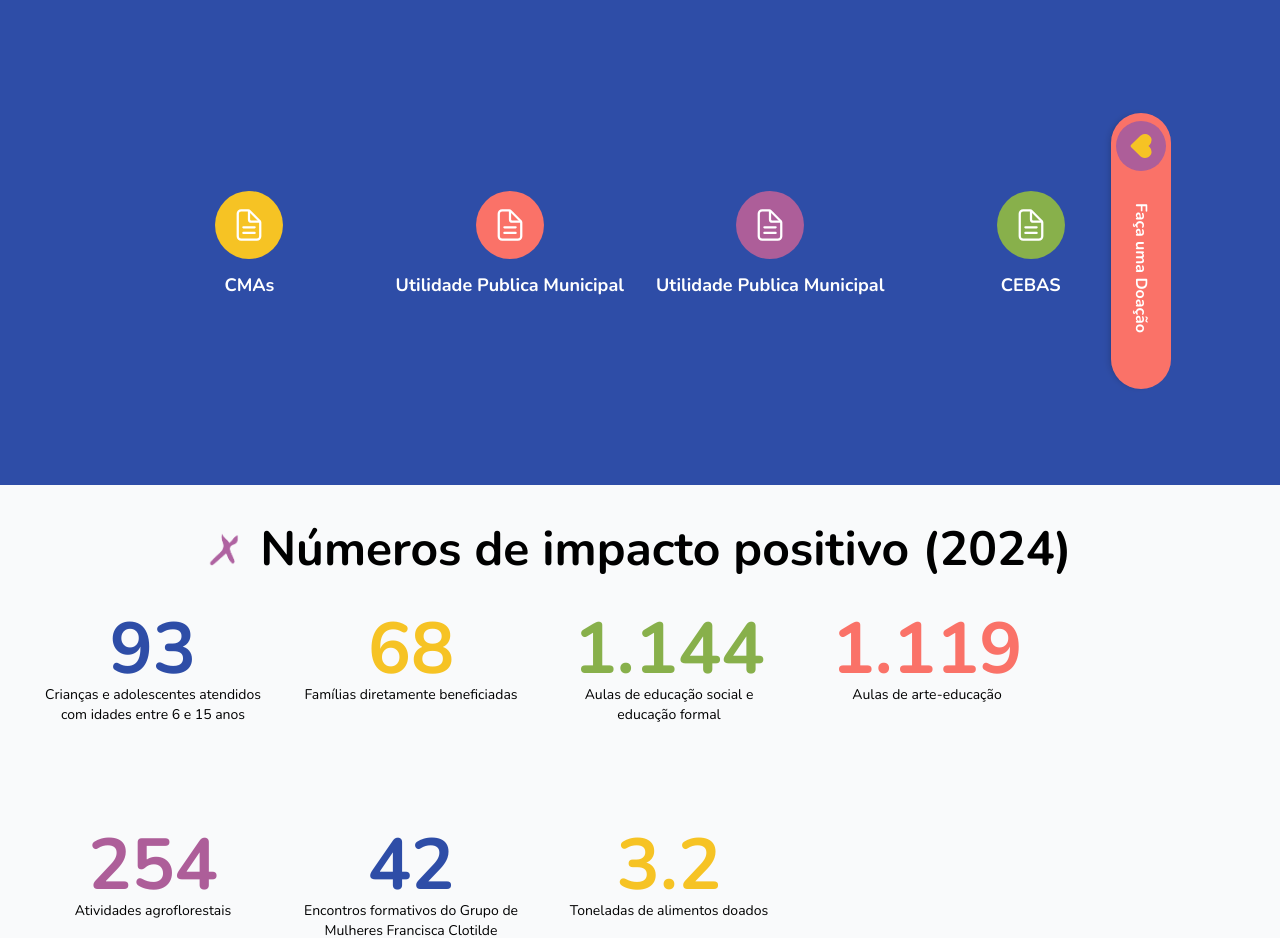
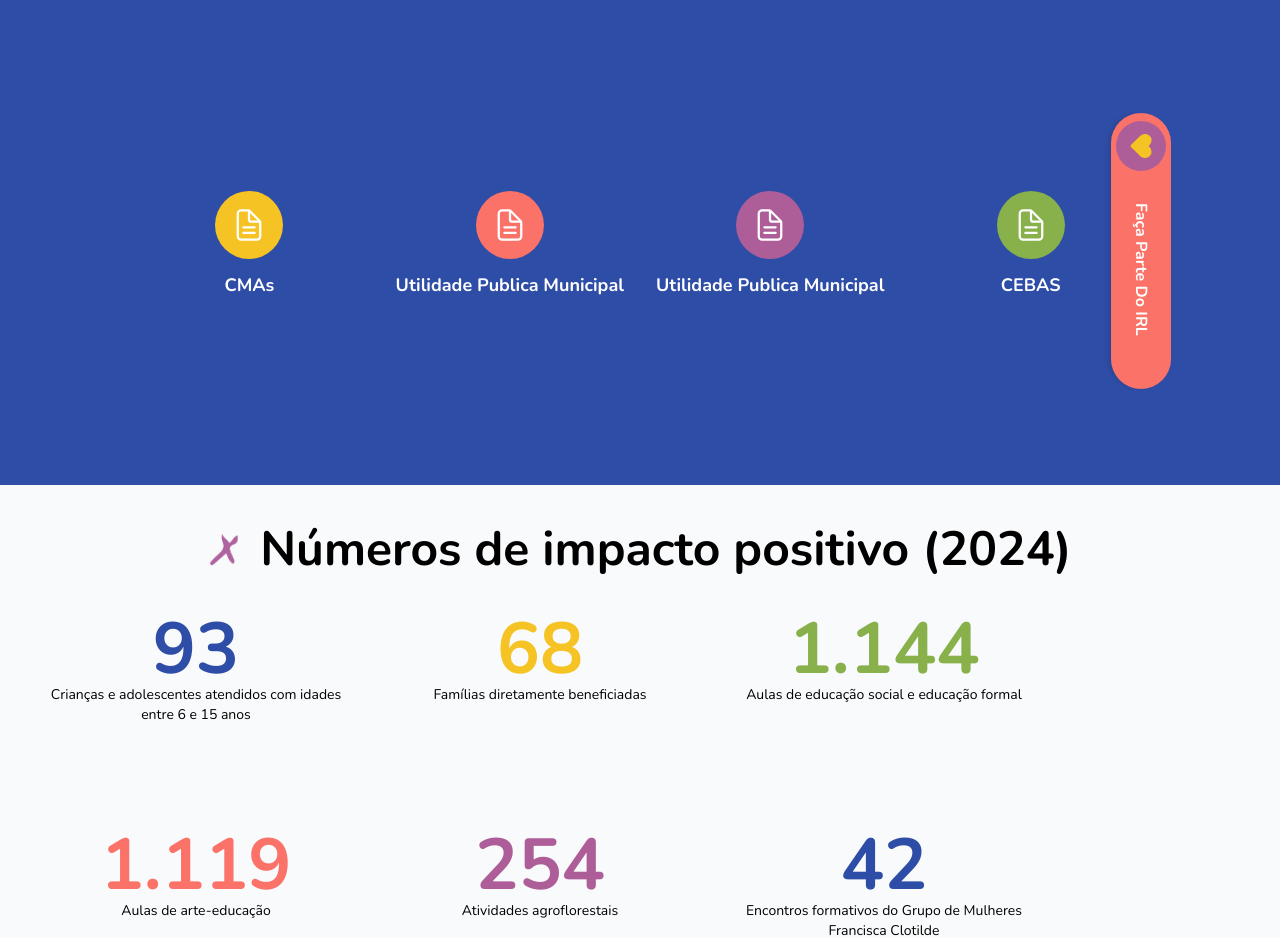
Before and after one commit to flaviare1s/irl, a React (Vite) app: page /transparencia in a window 1280 px wide. Shown: the part 179-1117 px from the top of the page. Built offline with nearby package versions, Linux system fonts and the light colour scheme.

Commit message:
Altera vídeo e ajusta texto do botão de doações e números.

```diff
--- a/src/components/BotaoDoacoes.jsx
+++ b/src/components/BotaoDoacoes.jsx
@@ -2,7 +2,7 @@ import { useState } from 'react';
 import { FaHeart } from 'react-icons/fa'; // Importando o ícone de coração
 import { ModalDoacoesMobile } from './ModalDoacoesMobile';
 
-export const BotaoDoacoes = ({ text = 'Faça uma Doação', bgColor = 'bg-living-coral' }) => {
+export const BotaoDoacoes = ({ bgColor = 'bg-living-coral' }) => {
   const [isOpen, setIsOpen] = useState(false)
   const openModal = () => setIsOpen(true)
   const closeModal = () => setIsOpen(false)
@@ -15,7 +15,7 @@ export const BotaoDoacoes = ({ text = 'Faça uma Doação', bgColor = 'bg-living
         <div className="bg-radiant-orchid h-[50px] w-[50px] rounded-full flex justify-center items-center mr-8 transform transition-transform duration-300 group-hover:translate-x-3">
           <FaHeart className="text-2xl text-freesia" />
         </div>
-        {text}
+        Faça Parte Do IRL
       </button>
       <ModalDoacoesMobile isOpen={isOpen} closeModal={closeModal} />
     </div>
--- a/src/components/BotaoDoacoesFixed.jsx
+++ b/src/components/BotaoDoacoesFixed.jsx
@@ -2,7 +2,7 @@ import { useState } from 'react';
 import { FaHeart } from 'react-icons/fa';
 import { ModalDoacoesDrawer } from './ModalDoacoesDrawer';
 
-export const BotaoDoacoesFixed = ({ text = 'Faça uma Doação', bgColor = 'bg-living-coral' }) => {
+export const BotaoDoacoesFixed = ({ bgColor = 'bg-living-coral' }) => {
   const [isOpen, setIsOpen] = useState(false);
 
   return (
@@ -14,7 +14,7 @@ export const BotaoDoacoesFixed = ({ text = 'Faça uma Doação', bgColor = 'bg-l
         <div className="bg-radiant-orchid h-[50px] w-[50px] rounded-full flex justify-center items-center mr-8">
           <FaHeart className="text-2xl text-freesia" />
         </div>
-        {text}
+        Faça Parte Do IRL
       </button>
       <ModalDoacoesDrawer isOpen={isOpen} />
     </div>
--- /dev/null
+++ b/src/components/BotaoWhatsappDesktop.jsx
@@ -0,0 +1,14 @@
+import { FaWhatsapp } from "react-icons/fa";
+
+export const BotaoWhatsappDesktop = () => {
+  return (
+    <a
+      href="https://wa.me/5585991464053"
+      target="_blank"
+      rel="noopener noreferrer"
+      className="fixed bottom-4 right-4 z-50 bg-greenery hover:bg-white text-white hover:text-greenery border hover:border-greenery rounded-full p-4 shadow-lg transition-all duration-300"
+    >
+      <FaWhatsapp className="text-2xl" />
+    </a>
+  );
+};
--- a/src/components/Missao.jsx
+++ b/src/components/Missao.jsx
@@ -1,6 +1,6 @@
 import { Sessao } from "../components/Sessao";
 
-import video from "../assets//videos/video.mp4";
+import video from "../assets/videos/video.mp4"
 import elementoGrafico from "../assets/img/elementos/elemento-rosa3.png"
 import { SessaoConteudo2 } from "./SessaoConteudo2";
 import { Button } from "./Button";
--- a/src/components/Numero.jsx
+++ b/src/components/Numero.jsx
@@ -23,7 +23,6 @@ export const Numero = ({ textColor, numero, descricao }) => {
     return () => clearInterval(timer);
   }, [numero]);
 
-  // Formatação com ponto como separador de milhar
   const formattedCount = count.toLocaleString('en-US').replace(/,/g, '.');
 
   return (
--- a/src/components/Numeros.jsx
+++ b/src/components/Numeros.jsx
@@ -12,14 +12,13 @@ export const Numeros = () => {
         </h2>
       </div>
       <div className="flex flex-col lg:flex-row justify-center items-center">
-        <div className="grid grid-cols-2 md:grid-cols-3 lg:grid-cols-4 md:pr-[200px] gap-8 lg:min-h-[400px]">
+        <div className="grid grid-cols-2 md:grid-cols-3 md:pr-[200px] gap-8 lg:min-h-[400px]">
           <Numero textColor="text-primary" numero='93' descricao='Crianças e adolescentes atendidos com idades entre 6 e 15 anos' />
           <Numero textColor="text-freesia" numero='68' descricao='Famílias diretamente beneficiadas' />
           <Numero textColor="text-greenery" numero='1144' descricao='Aulas de educação social e educação formal' />
           <Numero textColor="text-living-coral" numero='1119' descricao='Aulas de arte-educação' />
           <Numero textColor="text-radiant-orchid" numero='254' descricao='Atividades agroflorestais' />
           <Numero textColor="text-primary" numero='42' descricao='Encontros formativos do Grupo de Mulheres Francisca Clotilde' />
-          <Numero textColor="text-freesia" numero='3.2' descricao='Toneladas de alimentos doados' />
         </div>
         <div className="mt-10">
           <BotaoDoacoes />
--- a/src/components/Sessao.jsx
+++ b/src/components/Sessao.jsx
@@ -13,7 +13,7 @@ export const Sessao = ({ title, img, isRowReverse = false, children, elementoGra
       <div className={`flex flex-col lg:flex-row items-center justify-center gap-10 mb-10 ${isRowReverse ? "lg:flex-row-reverse" : ""}`}>
         <div className="w-full lg:w-1/2 py-10 flex justify-center">
           {isVideo ? (
-            <video src={img} alt={descricao} className="rounded-lg w-full max-w-[700px]" controls />
+            <video src={img} alt={descricao} className="rounded-lg w-full max-w-[400px]" controls />
           ) : (
             <img src={img} alt={descricao} className="rounded-lg w-full max-w-[500px] object-cover" />
           )}
```
Also changed, not shown: 1 other file (tests, documents, lock files or other folders).
